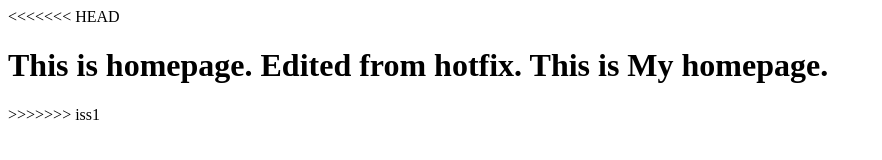
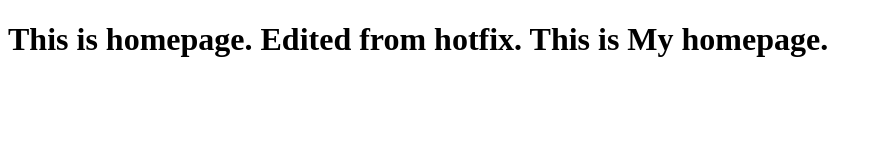
Before and after one commit to muzamilabbas/first-app, a plain HTML site: page index.html in a window 1280 px wide. Shown: the whole page, without its empty margins (0-882 px from the left). Drawn offline with Linux system fonts and the light colour scheme.

Commit message:
final commit

```diff
--- a/index.html
+++ b/index.html
@@ -5,8 +5,6 @@
 	<title>Document</title>
 </head>
 <body>
-<<<<<<< HEAD
 	<h1>This is homepage. Edited from hotfix. This is My homepage.</h1>
->>>>>>> iss1
 </body>
 </html>
```
